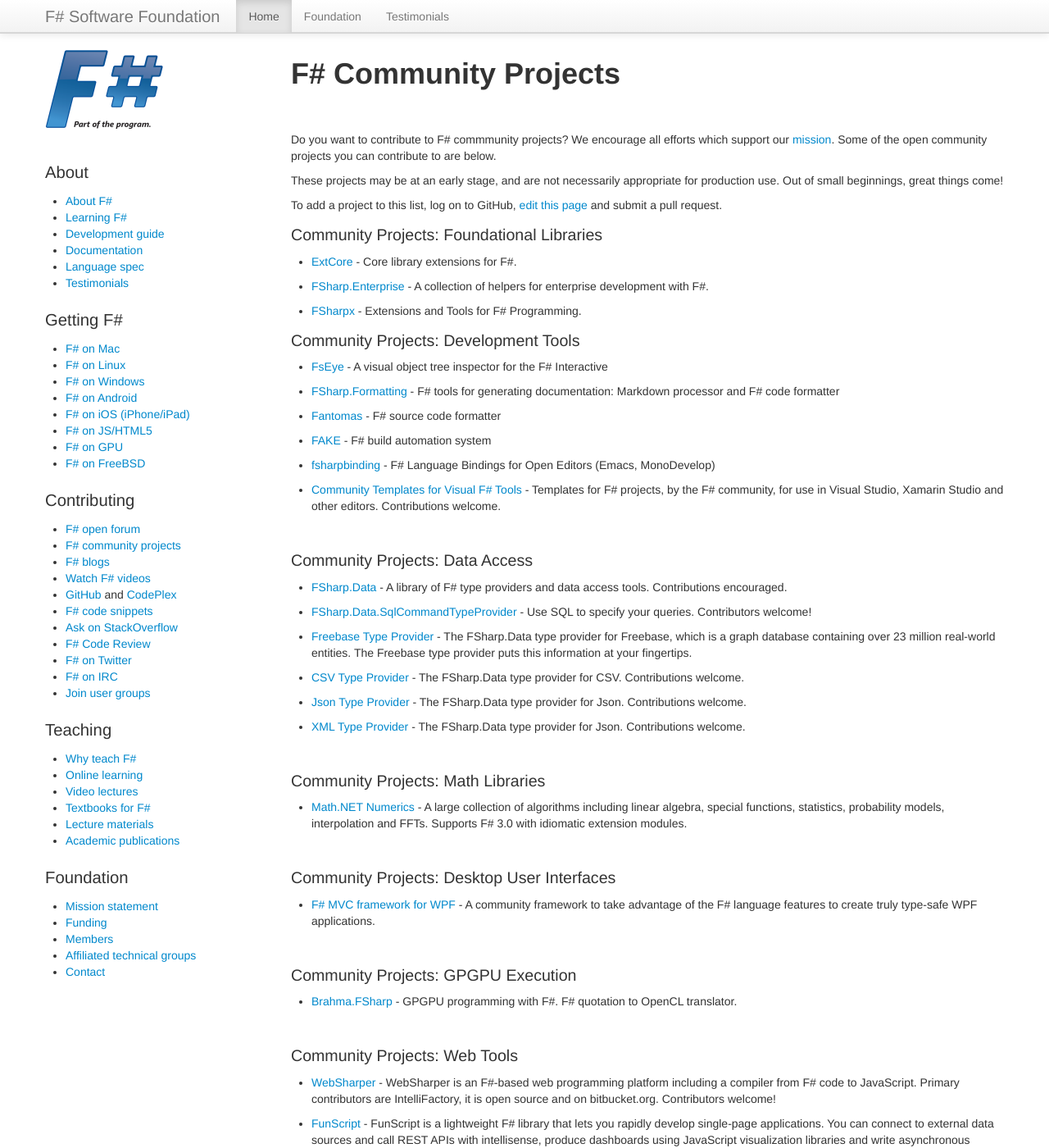
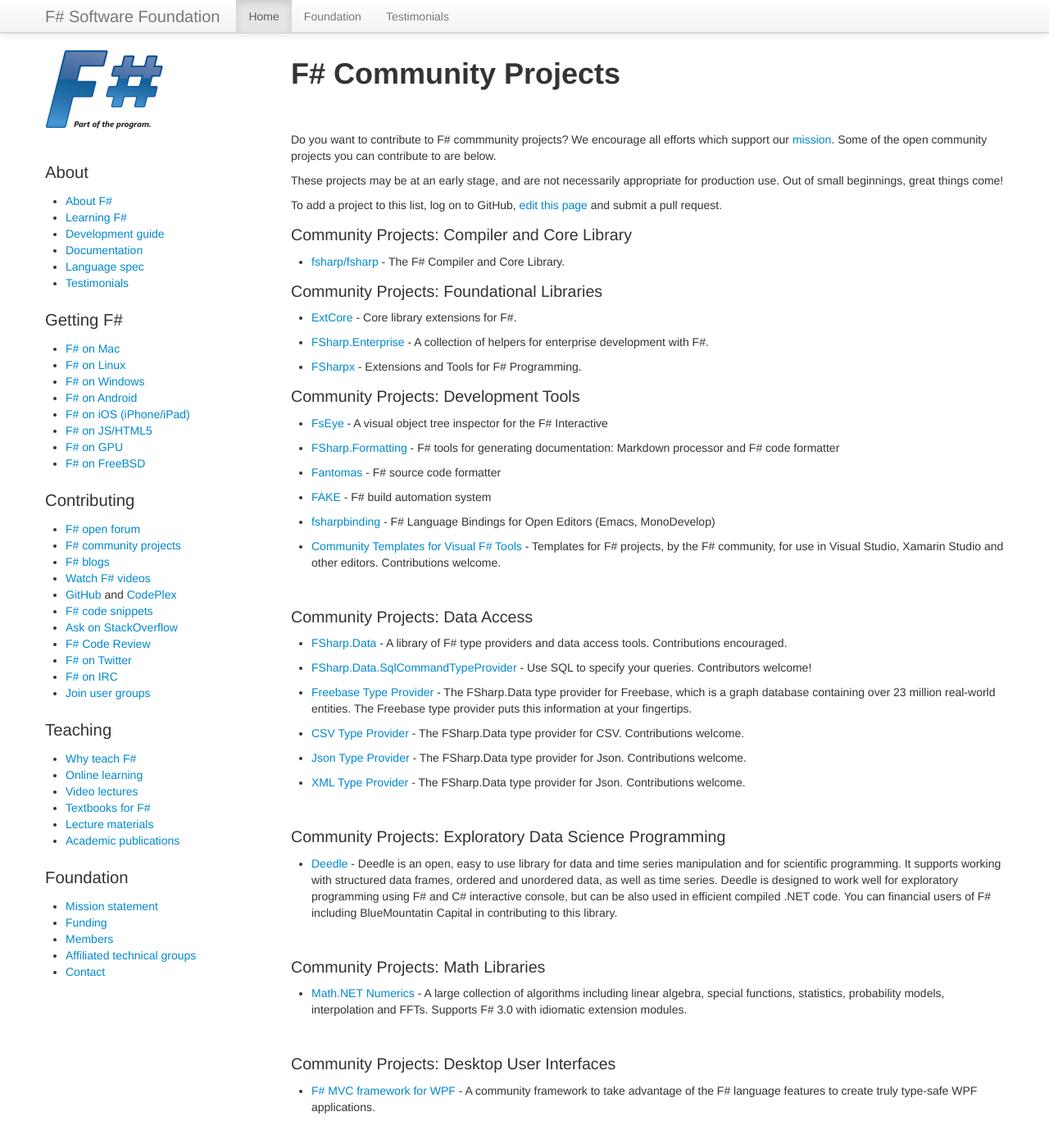
Before and after one commit to fsharp/fsharp.org, a Jekyll site: the page built from community/projects/index.md, in a window 1280 px wide and 1400 px high. Shown: the whole window at 82% size. Built offline with Jekyll 4.4.1, drawn with Linux system fonts in a browser that asks for light colours; nearby versions of some CDN libraries; some web fonts are replaced; comment, search, counter and statistics services are not loaded.

Commit message:
Update index.md

```diff
--- a/community/projects/index.md
+++ b/community/projects/index.md
@@ -12,6 +12,11 @@
 use. Out of small beginnings, great things come!
 
 To add a project to this list, log on to GitHub, [edit this page](https://github.com/fsharp/fsfoundation/edit/gh-pages/use/osprojects/index.md) and submit a pull request.
+
+
+### Community Projects: Compiler and Core Library
+
+*  [fsharp/fsharp](https://github.com/fsharp/fsharp) - The F# Compiler and Core Library.
 
 
 ### Community Projects: Foundational Libraries
@@ -53,6 +58,18 @@
 *  [Json Type Provider](http://fsharp.github.io/FSharp.Data/library/JsonProvider.html) - The FSharp.Data type provider for Json. Contributions welcome.
 
 *  [XML Type Provider](http://fsharp.github.io/FSharp.Data/library/XmlProvider.html) - The FSharp.Data type provider for Json. Contributions welcome.
+
+<br />
+
+### Community Projects: Exploratory Data Science Programming
+
+*  [Deedle](http://bluemountaincapital.github.io/Deedle/) - Deedle is an open, easy to use library for data
+   and time series manipulation and for scientific programming. It supports working with structured data
+   frames, ordered and unordered data, as well as time series. Deedle is designed to work well for
+   exploratory programming using F# and C# interactive console, but can be also used in
+   efficient compiled .NET code. You can financial users of F# including BlueMountatin Capital
+   in contributing to this library.
+
 
 <br />
 
```
